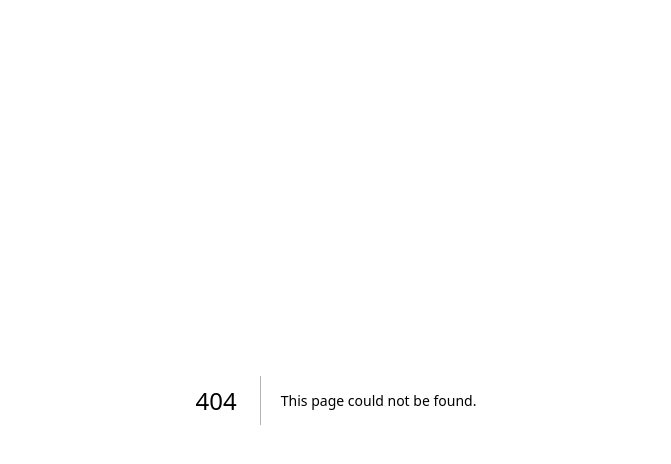
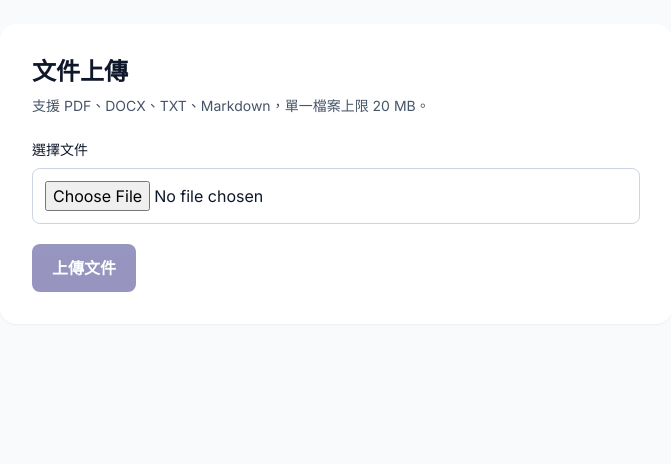
Before and after one commit to Jyngber/houjia-junior-exam-platform, a Next.js app: page /teacher/documents/upload in a window 1280 px wide. Before the commit this address had no page. Shown: the top 464 px of the page, without its empty margins (304-975 px from the left). Built offline with nearby package versions, Linux system fonts and the light colour scheme.

Commit message:
feat: add Supabase Storage foundation (src/app/teacher/documents/upload/page.tsx)

```diff
--- /dev/null
+++ b/src/app/teacher/documents/upload/page.tsx
@@ -0,0 +1,13 @@
+"use client";
+import {useState} from "react";
+import {uploadDocument,validateDocument,MAX_DOCUMENT_SIZE} from "@/lib/storage/documents";
+import {createClient} from "@/lib/supabase/client";
+
+export default function DocumentUploadPage(){
+ const [file,setFile]=useState<File|null>(null); const [message,setMessage]=useState(""); const [uploading,setUploading]=useState(false);
+ async function handleUpload(){if(!file)return; const validation=validateDocument(file); if(validation){setMessage(validation);return;} setUploading(true);setMessage("");
+  try{const {data:{user}}=await createClient().auth.getUser(); if(!user)throw new Error("請先登入教師帳號。"); const result=await uploadDocument(file,user.id);setMessage("上傳成功："+result.originalFileName);setFile(null);}
+  catch(error){setMessage(error instanceof Error?error.message:"上傳失敗，請稍後再試。");} finally{setUploading(false);}
+ }
+ return <main className="min-h-screen bg-slate-50 p-6 dark:bg-slate-950"><section className="mx-auto max-w-2xl rounded-2xl bg-white p-8 shadow-sm dark:bg-slate-900"><h1 className="text-2xl font-bold">文件上傳</h1><p className="mt-2 text-sm text-slate-600 dark:text-slate-300">支援 PDF、DOCX、TXT、Markdown，單一檔案上限 {MAX_DOCUMENT_SIZE/1024/1024} MB。</p><label className="mt-6 block"><span className="mb-2 block text-sm font-medium">選擇文件</span><input type="file" accept=".pdf,.docx,.txt,.md" onChange={e=>{const selected=e.target.files?.[0]??null;setFile(selected);setMessage(selected?validateDocument(selected)??"":"" )}} className="block w-full rounded-lg border border-slate-300 p-3 dark:border-slate-700"/></label><button type="button" disabled={!file||uploading} onClick={handleUpload} className="mt-5 rounded-lg bg-[#312E81] px-5 py-3 font-semibold text-white disabled:cursor-not-allowed disabled:opacity-50">{uploading?"上傳中...":"上傳文件"}</button>{message&&<p role="status" className="mt-4 rounded-lg bg-slate-100 p-3 text-sm dark:bg-slate-800">{message}</p>}</section></main>
+}
```
